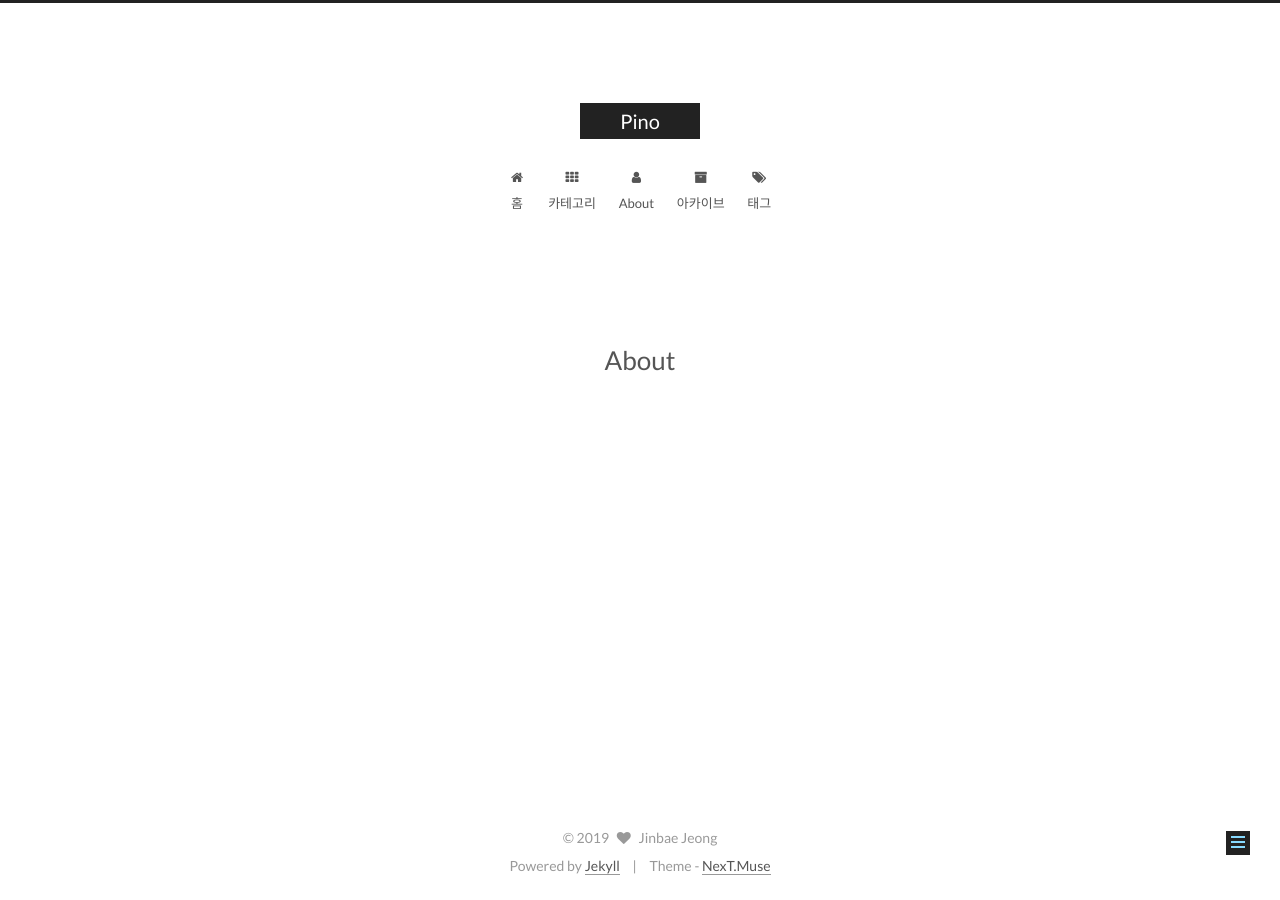
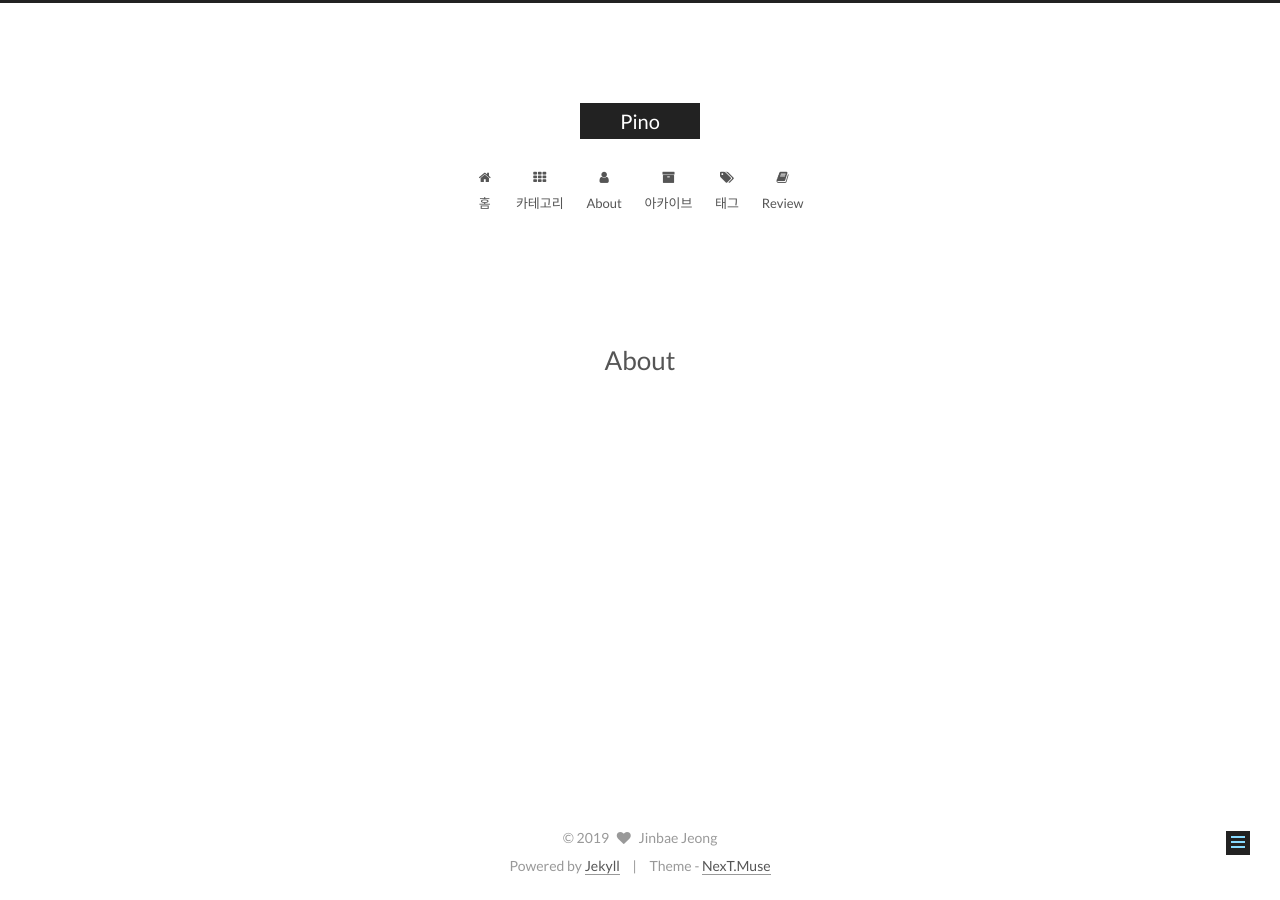
Before and after one commit to 92pino/backup, a Jekyll site: the page built from archives/index.html, in a window 1280 px wide. Built offline with Jekyll 4.4.1, drawn with Linux system fonts in a browser that asks for light colours.

Commit message:
review category add

```diff
--- a/_config.yml
+++ b/_config.yml
@@ -124,6 +124,7 @@ menu:
   about: /about/
   archives: /archives/
   tags: /tags/
+  review: /review/
   # Résumé : https://www.notion.so/HAEUN-3817f3e8065c4b14a9a4e4feb00bb0e9
   # sitemap: /sitemap.xml
   #commonweal: /404.html
@@ -143,6 +144,7 @@ menu_icons:
   schedule: calendar
   tags: tags
   archives: archive
+  review: book
   # sitemap: sitemap
   commonweal: heartbeat
 
--- a/_data/languages/ko.yml
+++ b/_data/languages/ko.yml
@@ -3,6 +3,7 @@ title:
   category: 카테고리
   tag: 태그
   archives: 아카이브
+  review: Review
   categories: 카테고리
   tags: 태그
   about: About
@@ -15,6 +16,7 @@ menu:
   archives: 아카이브
   categories: 카테고리
   tags: 태그
+  review: Review
   about: About
   search: 검색
   Résumé : Résumé
--- /dev/null
+++ b/review/index.html
@@ -0,0 +1,4 @@
+---
+layout: page
+type: review
+---
```
